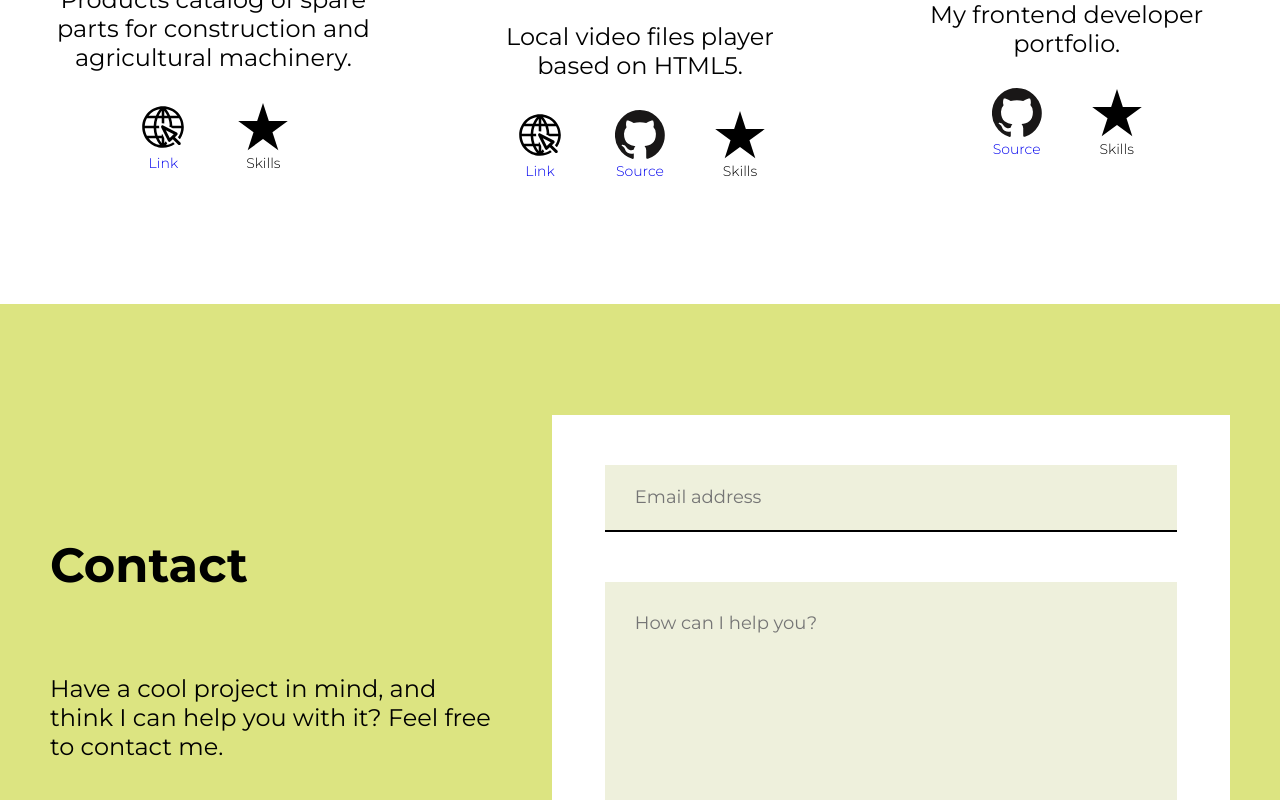
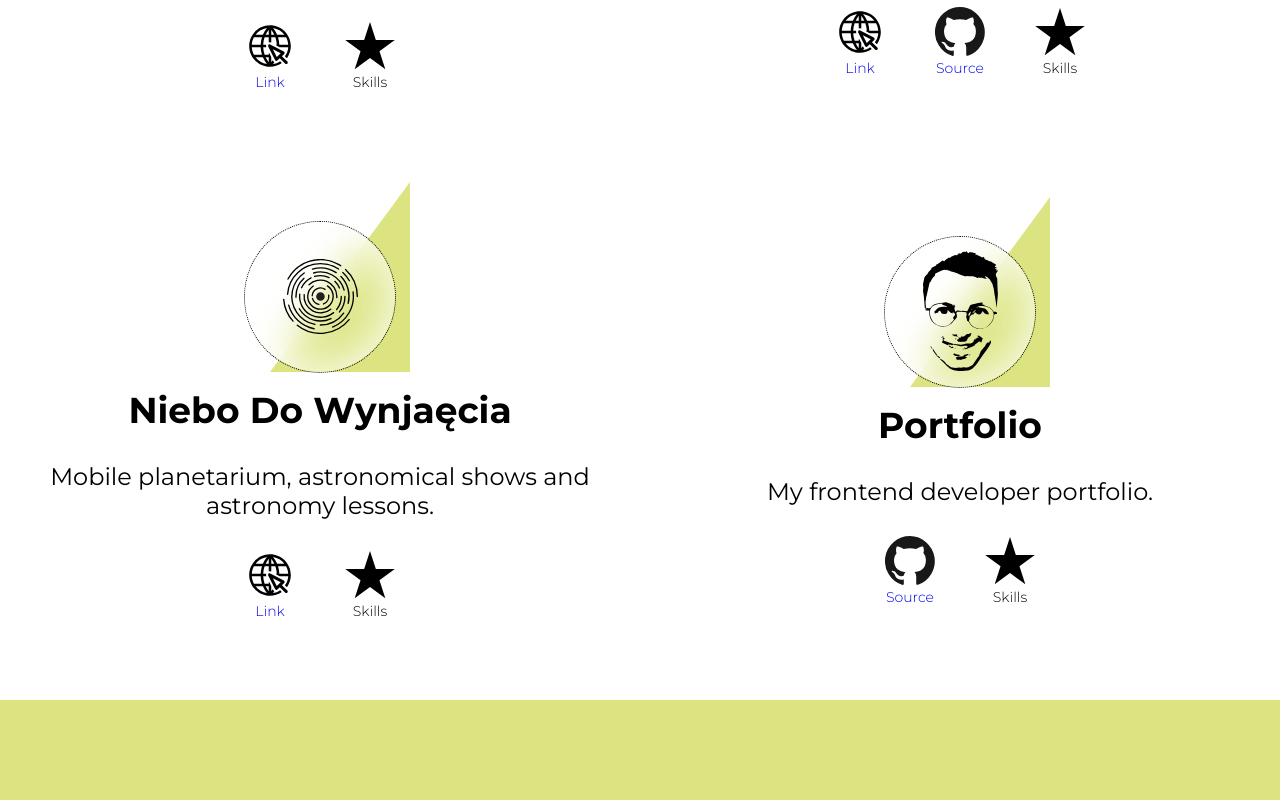
Before and after one commit to zurek-piotr/portfolio, a Vue app: page /#projects in a window 1280 px wide. Before the commit this address led to /#projects. Shown: the part 2276-3076 px from the top of the page. Built offline with nearby package versions, Linux system fonts and the light colour scheme.

Commit message:
Add new project

```diff
--- a/public/index.html
+++ b/public/index.html
@@ -33,8 +33,6 @@
     <meta name="viewport" content="width=device-width,initial-scale=1.0" />
     <link rel="icon" href="<%= BASE_URL %>favicon.ico" />
     <title>Portfolio | Piotr Żurek</title>
-    <script src="https://cdn.jsdelivr.net/npm/vue/dist/vue.js"></script>
-    <!-- <script src="https://cdn.jsdelivr.net/npm/vue/dist/vue.min.js"></script> for production -->
   </head>
 
   <body>
--- a/src/data/Projects.json
+++ b/src/data/Projects.json
@@ -44,6 +44,26 @@
     ]
   },
   {
+    "logo": "niebodowynajecia",
+    "title": "Niebo Do Wynjaęcia",
+    "description": {
+      "pl": "Mobilne planetarium, pokazy astronomiczne i lekcje astronomii.",
+      "en": "Mobile planetarium, astronomical shows and astronomy lessons."
+    },
+    "skills": {
+      "isVisible": false,
+      "pl": "<h2>Wykorzystane umiejętności:</h2><br/><ul class='projects__project__skillsWrapper__content__list'><li class='projects__project__skillsWrapper__content__list__element'>WordPress</li><li class='projects__project__skillsWrapper__content__list__element'>Yoast SEO</li><li class='projects__project__skillsWrapper__content__list__element'>Google Analytics</li><li class='projects__project__skillsWrapper__content__list__element'>Google Search Console</li><li class='projects__project__skillsWrapper__content__list__element'>Google My Business</li><li class='projects__project__skillsWrapper__content__list__element'>CSS</li><li class='projects__project__skillsWrapper__content__list__element'>Semantyczny kod HTML5 sprzyjający SEO (np. tag address)</li></ul>",
+
+      "en": "<h2>Used skills:</h2><br/><ul class='projects__project__skillsWrapper__content__list'><li class='projects__project__skillsWrapper__content__list__element'>WordPress</li><li class='projects__project__skillsWrapper__content__list__element'>Yoast SEO</li><li class='projects__project__skillsWrapper__content__list__element'>Google Analytics</li><li class='projects__project__skillsWrapper__content__list__element'>Google Search Console</li><li class='projects__project__skillsWrapper__content__list__element'>Google My Business</li><li class='projects__project__skillsWrapper__content__list__element'>CSS</li><li class='projects__project__skillsWrapper__content__list__element'>Semantic HTML5 code friendly to SEO (e.g., address tag)</li></ul>"
+    },
+    "buttons": [
+      {
+        "name": "link",
+        "link": "https://niebo-do-wynajecia.pl"
+      }
+    ]
+  },
+  {
     "logo": "logo",
     "title": "Portfolio",
     "description": {
--- a/src/views/Contact.vue
+++ b/src/views/Contact.vue
@@ -30,7 +30,7 @@
           <a
             class="contact__info__links__link"
             target="_blank"
-            href="https://www.linkedin.com/in/piotr-%C5%BCurek-77bb29196/"
+            href="https://www.linkedin.com/in/zurek-piotr/"
             ><div class="button linkedin"></div
           ></a>
         </div>
```
Also changed, not shown: src/assets/projectsSrc/niebodowynajecia.svg (added).
